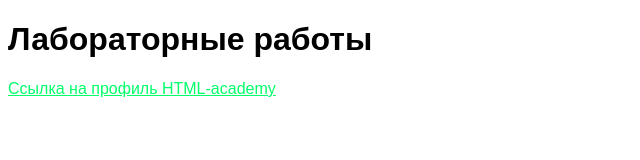
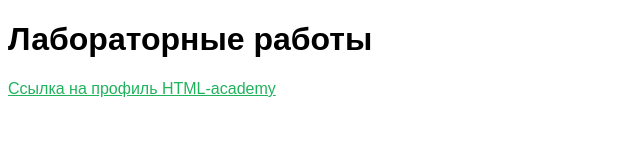
Before and after one commit to Temirsultanov/web-labs-mtemirsultanov, a plain HTML site: page index.html in a window 1280 px wide. In both pictures the pointer is over the link "Ссылка на профиль HTML-academy". Shown: the whole page, without its empty margins (0-640 px from the left). Drawn offline with Linux system fonts and the light colour scheme.

Commit message:
Поправил цвет

```diff
--- a/style.css
+++ b/style.css
@@ -6,5 +6,5 @@ a{
     transition: .5s;
 }
 a:hover{
-    color: rgb(0, 255, 106);
+    color: rgb(32, 179, 93);
 }
```
